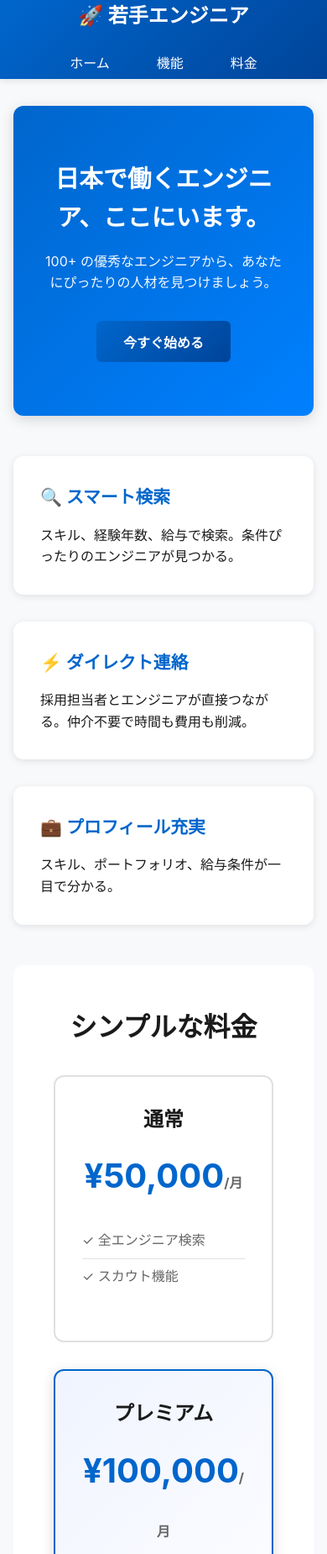
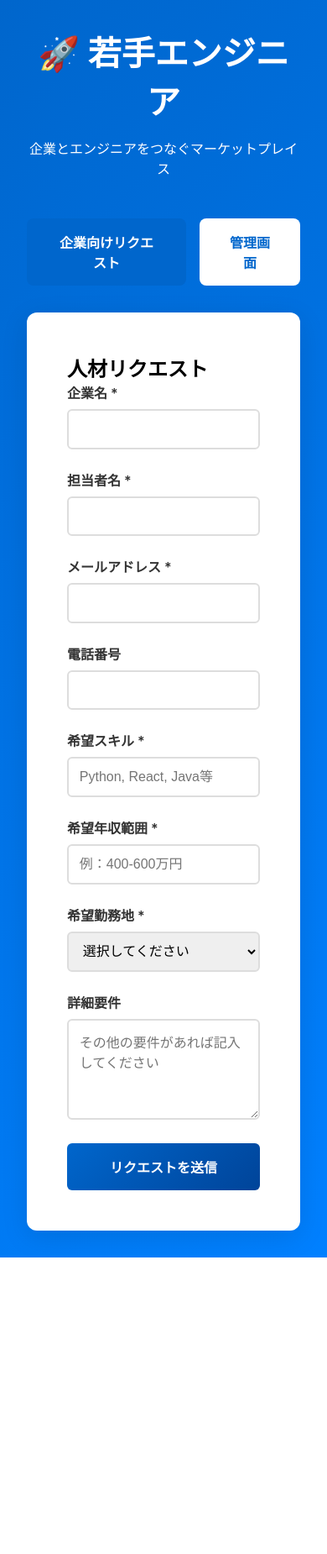
Before and after one commit to paldesherpa0-crypto/wakahachiengineers, a plain HTML site: page index.html in a window 390 px wide. Shown: the top 1850 px of the page at 84% size. After the commit the page ends 1497 px from the top, so only its background shows below. Drawn offline with Linux system fonts and the light colour scheme.

Commit message:
Update index.html

```diff
--- a/index.html
+++ b/index.html
@@ -3,438 +3,350 @@
 <head>
     <meta charset="UTF-8">
     <meta name="viewport" content="width=device-width, initial-scale=1.0">
-    <title>若手エンジニア - マーケットプレイス MVP</title>
+    <title>若手エンジニア - 企業向けプラットフォーム</title>
     <style>
         * {
             margin: 0;
             padding: 0;
             box-sizing: border-box;
         }
-
-        :root {
-            --primary-color: #0066cc;
-            --primary-dark: #004499;
-            --primary-light: #0080ff;
-            --secondary-color: #f0f4ff;
-            --text-dark: #1a1a1a;
-            --text-light: #666666;
-            --border-color: #e0e0e0;
-            --success-color: #00b359;
-            --shadow: 0 2px 8px rgba(0, 0, 0, 0.1);
-            --shadow-lg: 0 4px 16px rgba(0, 0, 0, 0.15);
+        body {
+            font-family: -apple-system, BlinkMacSystemFont, 'Segoe UI', 'Roboto', sans-serif;
+            background: linear-gradient(135deg, #0066cc 0%, #0080ff 100%);
+            min-height: 100vh;
+            padding: 2rem;
         }
-
-        body {
-            font-family: -apple-system, BlinkMacSystemFont, 'Segoe UI', 'Roboto', 'Oxygen', 'Ubuntu', sans-serif;
-            background-color: #f8f9fb;
-            color: var(--text-dark);
-            line-height: 1.6;
+        .container {
+            max-width: 1200px;
+            margin: 0 auto;
         }
-
-        .navbar {
-            background: linear-gradient(135deg, var(--primary-color) 0%, var(--primary-dark) 100%);
+        .header {
             color: white;
-            padding: 0 2rem;
+            text-align: center;
+            margin-bottom: 3rem;
+        }
+        .header h1 {
+            font-size: 2.5rem;
+            margin-bottom: 1rem;
+        }
+        .tabs {
             display: flex;
-            justify-content: space-between;
-            align-items: center;
-            box-shadow: var(--shadow);
-            position: sticky;
-            top: 0;
-            z-index: 100;
-            height: 70px;
+            gap: 1rem;
+            margin-bottom: 2rem;
         }
-
-        .nav-left {
-            display: flex;
-            align-items: center;
-        }
-
-        .logo {
-            font-size: 1.5rem;
-            font-weight: 700;
-            margin: 0;
-        }
-
-        .nav-right {
-            display: flex;
-            gap: 1.5rem;
-            align-items: center;
-        }
-
-        .btn-nav {
-            background: none;
+        .tab-btn {
+            padding: 1rem 2rem;
             border: none;
-            color: white;
+            border-radius: 8px;
             cursor: pointer;
             font-size: 1rem;
-            padding: 0.5rem 1rem;
-            transition: opacity 0.3s ease;
+            font-weight: 600;
+            background: white;
+            color: #0066cc;
+            transition: all 0.3s;
         }
-
-        .btn-nav:hover {
-            opacity: 0.8;
+        .tab-btn.active {
+            background: #0066cc;
+            color: white;
         }
-
-        .app {
-            display: flex;
-            flex-direction: column;
-            min-height: 100vh;
+        .tab-content {
+            display: none;
+            background: white;
+            padding: 3rem;
+            border-radius: 12px;
+            box-shadow: 0 8px 32px rgba(0,0,0,0.1);
         }
-
-        .main-content {
-            flex: 1;
-            max-width: 1400px;
-            margin: 0 auto;
+        .tab-content.active {
+            display: block;
+        }
+        .form-group {
+            margin-bottom: 1.5rem;
+        }
+        label {
+            display: block;
+            margin-bottom: 0.5rem;
+            color: #333;
+            font-weight: 600;
+        }
+        input, textarea, select {
             width: 100%;
-            padding: 2rem 1rem;
+            padding: 0.8rem;
+            border: 2px solid #ddd;
+            border-radius: 6px;
+            font-size: 1rem;
+            transition: border-color 0.3s;
         }
-
-        .page {
-            animation: fadeIn 0.3s ease-in;
+        input:focus, textarea:focus, select:focus {
+            outline: none;
+            border-color: #0066cc;
         }
-
-        .page.hidden {
+        textarea {
+            resize: vertical;
+            min-height: 120px;
+        }
+        .btn {
+            padding: 1rem 2rem;
+            border: none;
+            border-radius: 6px;
+            font-size: 1rem;
+            font-weight: 600;
+            cursor: pointer;
+            transition: all 0.3s;
+        }
+        .btn-primary {
+            background: linear-gradient(135deg, #0066cc 0%, #004499 100%);
+            color: white;
+            width: 100%;
+        }
+        .btn-primary:hover {
+            transform: translateY(-2px);
+            box-shadow: 0 8px 24px rgba(0,102,204,0.3);
+        }
+        .success-message {
+            background: #d4edda;
+            color: #155724;
+            padding: 1rem;
+            border-radius: 6px;
+            margin-top: 1rem;
             display: none;
         }
-
-        @keyframes fadeIn {
-            from { opacity: 0; }
-            to { opacity: 1; }
+        .success-message.show {
+            display: block;
         }
-
-        .hero {
-            background: linear-gradient(135deg, var(--primary-color) 0%, var(--primary-light) 100%);
-            color: white;
-            padding: 4rem 2rem;
-            border-radius: 12px;
-            text-align: center;
-            margin-bottom: 3rem;
-            box-shadow: var(--shadow-lg);
-        }
-
-        .hero h2 {
-            font-size: 2.5rem;
-            margin-bottom: 1rem;
-            font-weight: 700;
-        }
-
-        .hero p {
-            font-size: 1.2rem;
-            margin-bottom: 2rem;
-            opacity: 0.95;
-        }
-
-        .hero-buttons {
-            display: flex;
-            gap: 1rem;
-            justify-content: center;
-            flex-wrap: wrap;
-        }
-
-        .features {
-            display: grid;
-            grid-template-columns: repeat(auto-fit, minmax(300px, 1fr));
-            gap: 2rem;
-            margin-bottom: 3rem;
-        }
-
-        .feature-card {
+        .dashboard {
             background: white;
             padding: 2rem;
             border-radius: 12px;
-            box-shadow: var(--shadow);
-            transition: transform 0.3s ease, box-shadow 0.3s ease;
         }
-
-        .feature-card:hover {
-            transform: translateY(-4px);
-            box-shadow: var(--shadow-lg);
+        .request-card {
+            background: #f8f9fa;
+            padding: 1.5rem;
+            border-radius: 8px;
+            margin-bottom: 1rem;
+            border-left: 4px solid #0066cc;
         }
-
-        .feature-card h3 {
-            color: var(--primary-color);
+        .request-card h3 {
+            color: #0066cc;
+            margin-bottom: 0.5rem;
+        }
+        .request-card p {
+            color: #666;
+            margin: 0.5rem 0;
+        }
+        .engineer-card {
+            background: #f8f9fa;
+            padding: 1rem;
+            border-radius: 8px;
             margin-bottom: 1rem;
-            font-size: 1.3rem;
+            border-left: 4px solid #00b359;
         }
-
-        .pricing-preview {
-            background: white;
-            padding: 3rem;
-            border-radius: 12px;
-            text-align: center;
+        .engineer-card h4 {
+            color: #333;
+            margin-bottom: 0.5rem;
+        }
+        .engineer-card p {
+            color: #666;
+            font-size: 0.9rem;
+            margin: 0.3rem 0;
+        }
+        .btn-small {
+            padding: 0.5rem 1rem;
+            font-size: 0.9rem;
+            background: #0066cc;
+            color: white;
+            border: none;
+            border-radius: 4px;
+            cursor: pointer;
+            margin-top: 0.5rem;
+        }
+        .btn-small:hover {
+            background: #004499;
+        }
+        .stats {
+            display: grid;
+            grid-template-columns: repeat(3, 1fr);
+            gap: 1rem;
             margin-bottom: 2rem;
         }
-
-        .pricing-preview h2 {
-            margin-bottom: 2rem;
+        .stat-box {
+            background: linear-gradient(135deg, #0066cc 0%, #0080ff 100%);
+            color: white;
+            padding: 1.5rem;
+            border-radius: 8px;
+            text-align: center;
+        }
+        .stat-box h3 {
             font-size: 2rem;
+            margin-bottom: 0.5rem;
         }
-
-        .pricing-cards {
-            display: grid;
-            grid-template-columns: repeat(auto-fit, minmax(280px, 1fr));
-            gap: 2rem;
-            margin-top: 2rem;
-        }
-
-        .price-card {
-            background: white;
-            border: 2px solid var(--border-color);
-            padding: 2rem;
-            border-radius: 12px;
-            text-align: center;
-            transition: transform 0.3s ease, border-color 0.3s ease;
-        }
-
-        .price-card:hover {
-            transform: translateY(-4px);
-            border-color: var(--primary-color);
-            box-shadow: var(--shadow-lg);
-        }
-
-        .price-card.premium {
-            background: linear-gradient(135deg, var(--secondary-color) 0%, white 100%);
-            border-color: var(--primary-color);
-            box-shadow: var(--shadow-lg);
-        }
-
-        .price-card h4 {
-            font-size: 1.5rem;
-            margin-bottom: 1rem;
-            color: var(--text-dark);
-        }
-
-        .price {
-            font-size: 2.5rem;
-            font-weight: 700;
-            color: var(--primary-color);
-            margin-bottom: 1.5rem;
-        }
-
-        .price span {
-            font-size: 1rem;
-            color: var(--text-light);
-        }
-
-        .price-card ul {
-            list-style: none;
-            text-align: left;
-            margin-bottom: 1.5rem;
-        }
-
-        .price-card li {
-            padding: 0.5rem 0;
-            color: var(--text-light);
-            border-bottom: 1px solid var(--border-color);
-        }
-
-        .price-card li:last-child {
-            border-bottom: none;
-        }
-
-        .btn-primary, .btn-secondary {
-            padding: 0.8rem 2rem;
-            border: none;
-            border-radius: 6px;
-            cursor: pointer;
-            font-size: 1rem;
-            font-weight: 600;
-            transition: all 0.3s ease;
-            text-decoration: none;
-            display: inline-block;
-        }
-
-        .btn-primary {
-            background: linear-gradient(135deg, var(--primary-color) 0%, var(--primary-dark) 100%);
-            color: white;
-        }
-
-        .btn-primary:hover {
-            transform: translateY(-2px);
-            box-shadow: var(--shadow-lg);
-        }
-
-        .btn-secondary {
-            background: white;
-            color: var(--primary-color);
-            border: 2px solid var(--primary-color);
-        }
-
-        .btn-secondary:hover {
-            background: var(--secondary-color);
-        }
-
-        .footer {
-            background: var(--text-dark);
-            color: white;
-            padding: 2rem;
-            text-align: center;
-            margin-top: auto;
-            border-top: 1px solid var(--border-color);
-        }
-
-        .footer p {
-            margin: 0.5rem 0;
-            font-size: 0.9rem;
+        .stat-box p {
             opacity: 0.9;
-        }
-
-        @media (max-width: 768px) {
-            .navbar {
-                padding: 0 1rem;
-                flex-direction: column;
-                height: auto;
-                gap: 1rem;
-            }
-
-            .hero h2 {
-                font-size: 1.8rem;
-            }
-
-            .hero p {
-                font-size: 1rem;
-            }
-
-            .pricing-cards,
-            .features {
-                grid-template-columns: 1fr;
-            }
         }
     </style>
 </head>
 <body>
-    <div class="app">
-        <nav class="navbar">
-            <div class="nav-left">
-                <h1 class="logo">🚀 若手エンジニア</h1>
-            </div>
-            <div class="nav-right">
-                <button class="btn-nav" onclick="showPage('home')">ホーム</button>
-                <button class="btn-nav" onclick="showPage('features')">機能</button>
-                <button class="btn-nav" onclick="showPage('pricing')">料金</button>
-            </div>
-        </nav>
+    <div class="container">
+        <div class="header">
+            <h1>🚀 若手エンジニア</h1>
+            <p>企業とエンジニアをつなぐマーケットプレイス</p>
+        </div>
 
-        <main class="main-content">
-            <!-- ホームページ -->
-            <div id="home" class="page">
-                <div class="hero">
-                    <h2>日本で働くエンジニア、ここにいます。</h2>
-                    <p>100+ の優秀なエンジニアから、あなたにぴったりの人材を見つけましょう。</p>
-                    <div class="hero-buttons">
-                        <button class="btn-primary" onclick="showPage('pricing')">今すぐ始める</button>
-                    </div>
+        <div class="tabs">
+            <button class="tab-btn active" onclick="switchTab('company-form')">企業向けリクエスト</button>
+            <button class="tab-btn" onclick="switchTab('dashboard')">管理画面</button>
+        </div>
+
+        <!-- 企業向けリクエストフォーム -->
+        <div id="company-form" class="tab-content active">
+            <h2>人材リクエスト</h2>
+            <form id="requestForm" onsubmit="submitRequest(event)">
+                <div class="form-group">
+                    <label>企業名 *</label>
+                    <input type="text" name="companyName" required>
                 </div>
+                <div class="form-group">
+                    <label>担当者名 *</label>
+                    <input type="text" name="contactName" required>
+                </div>
+                <div class="form-group">
+                    <label>メールアドレス *</label>
+                    <input type="email" name="email" required>
+                </div>
+                <div class="form-group">
+                    <label>電話番号</label>
+                    <input type="tel" name="phone">
+                </div>
+                <div class="form-group">
+                    <label>希望スキル *</label>
+                    <input type="text" name="skills" placeholder="Python, React, Java等" required>
+                </div>
+                <div class="form-group">
+                    <label>希望年収範囲 *</label>
+                    <input type="text" name="salary" placeholder="例：400-600万円" required>
+                </div>
+                <div class="form-group">
+                    <label>希望勤務地 *</label>
+                    <select name="location" required>
+                        <option value="">選択してください</option>
+                        <option value="東京">東京</option>
+                        <option value="神奈川">神奈川</option>
+                        <option value="千葉">千葉</option>
+                        <option value="埼玉">埼玉</option>
+                        <option value="大阪">大阪</option>
+                        <option value="福岡">福岡</option>
+                        <option value="その他">その他</option>
+                    </select>
+                </div>
+                <div class="form-group">
+                    <label>詳細要件</label>
+                    <textarea name="requirements" placeholder="その他の要件があれば記入してください"></textarea>
+                </div>
+                <button type="submit" class="btn btn-primary">リクエストを送信</button>
+                <div class="success-message" id="successMessage">
+                    ✅ リクエストが送信されました。担当者より1営業日以内にご連絡します。
+                </div>
+            </form>
+        </div>
 
-                <div class="features">
-                    <div class="feature-card">
-                        <h3>🔍 スマート検索</h3>
-                        <p>スキル、経験年数、給与で検索。条件ぴったりのエンジニアが見つかる。</p>
-                    </div>
-                    <div class="feature-card">
-                        <h3>⚡ ダイレクト連絡</h3>
-                        <p>採用担当者とエンジニアが直接つながる。仲介不要で時間も費用も削減。</p>
-                    </div>
-                    <div class="feature-card">
-                        <h3>💼 プロフィール充実</h3>
-                        <p>スキル、ポートフォリオ、給与条件が一目で分かる。</p>
-                    </div>
+        <!-- Palden 管理画面 -->
+        <div id="dashboard" class="tab-content">
+            <h2>Palden 管理画面</h2>
+
+            <div class="stats">
+                <div class="stat-box">
+                    <h3 id="requestCount">0</h3>
+                    <p>受付したリクエスト</p>
                 </div>
-
-                <div class="pricing-preview">
-                    <h2>シンプルな料金</h2>
-                    <div class="pricing-cards">
-                        <div class="price-card">
-                            <h4>通常</h4>
-                            <p class="price">¥50,000<span>/月</span></p>
-                            <ul>
-                                <li>✓ 全エンジニア検索</li>
-                                <li>✓ スカウト機能</li>
-                            </ul>
-                        </div>
-                        <div class="price-card premium">
-                            <h4>プレミアム</h4>
-                            <p class="price">¥100,000<span>/月</span></p>
-                            <ul>
-                                <li>✓ 全エンジニア検索</li>
-                                <li>✓ AI マッチング</li>
-                                <li>✓ 優先サポート</li>
-                            </ul>
-                        </div>
-                    </div>
+                <div class="stat-box">
+                    <h3 id="engineerCount">456</h3>
+                    <p>登録エンジニア</p>
+                </div>
+                <div class="stat-box">
+                    <h3 id="matchCount">0</h3>
+                    <p>マッチング完了</p>
                 </div>
             </div>
 
-            <!-- 機能ページ -->
-            <div id="features" class="page hidden">
-                <div style="background: white; padding: 2rem; border-radius: 12px;">
-                    <h2 style="color: var(--primary-color); margin-bottom: 2rem;">主要機能</h2>
-                    <div class="features">
-                        <div class="feature-card">
-                            <h3>エンジニア検索</h3>
-                            <p>スキル、経験年数、給与、勤務地で検索。条件に合ったエンジニアが簡単に見つかります。</p>
-                        </div>
-                        <div class="feature-card">
-                            <h3>スカウト機能</h3>
-                            <p>気になったエンジニアに直接メッセージを送信。迅速なコミュニケーションが実現します。</p>
-                        </div>
-                        <div class="feature-card">
-                            <h3>プロフィール管理</h3>
-                            <p>詳細なプロフィール情報で、あなたにぴったりの人材が見つかりやすくなります。</p>
-                        </div>
-                    </div>
-                </div>
-            </div>
-
-            <!-- 料金ページ -->
-            <div id="pricing" class="page hidden">
-                <div style="background: white; padding: 3rem; border-radius: 12px;">
-                    <h2 style="text-align: center; margin-bottom: 3rem;">料金プラン</h2>
-                    <div class="pricing-cards">
-                        <div class="price-card">
-                            <h4>通常メンバー</h4>
-                            <p class="price">¥50,000<span>/月</span></p>
-                            <ul>
-                                <li>✓ 全エンジニア検索</li>
-                                <li>✓ スカウト機能</li>
-                                <li>✓ メール・チャットサポート</li>
-                            </ul>
-                            <button class="btn-primary" style="width: 100%;">登録する</button>
-                        </div>
-                        <div class="price-card premium">
-                            <h4>プレミアムメンバー</h4>
-                            <p class="price">¥100,000<span>/月</span></p>
-                            <ul>
-                                <li>✓ 全エンジニア検索</li>
-                                <li>✓ AI マッチング機能</li>
-                                <li>✓ 優先サポート</li>
-                                <li>✓ 月次レポート</li>
-                            </ul>
-                            <button class="btn-primary" style="width: 100%;">登録する</button>
-                        </div>
-                    </div>
-                </div>
-            </div>
-        </main>
-
-        <footer class="footer">
-            <p>© 2026 若手エンジニア。All rights reserved.</p>
-            <p>Powered by Claude AI + Vercel</p>
-        </footer>
+            <h3>企業からのリクエスト一覧</h3>
+            <div id="requestsList"></div>
+        </div>
     </div>
 
     <script>
-        function showPage(pageId) {
-            // すべてのページを非表示
-            document.querySelectorAll('.page').forEach(page => {
-                page.classList.add('hidden');
+        const requests = [];
+
+        function switchTab(tabName) {
+            document.querySelectorAll('.tab-content').forEach(tab => {
+                tab.classList.remove('active');
             });
-            // 指定されたページを表示
-            document.getElementById(pageId).classList.remove('hidden');
-            // ページトップにスクロール
-            window.scrollTo(0, 0);
+            document.querySelectorAll('.tab-btn').forEach(btn => {
+                btn.classList.remove('active');
+            });
+            document.getElementById(tabName).classList.add('active');
+            event.target.classList.add('active');
+
+            if (tabName === 'dashboard') {
+                loadDashboard();
+            }
         }
+
+        function submitRequest(event) {
+            event.preventDefault();
+
+            const formData = {
+                companyName: document.querySelector('input[name="companyName"]').value,
+                contactName: document.querySelector('input[name="contactName"]').value,
+                email: document.querySelector('input[name="email"]').value,
+                phone: document.querySelector('input[name="phone"]').value,
+                skills: document.querySelector('input[name="skills"]').value,
+                salary: document.querySelector('input[name="salary"]').value,
+                location: document.querySelector('select[name="location"]').value,
+                requirements: document.querySelector('textarea[name="requirements"]').value,
+                timestamp: new Date().toISOString()
+            };
+
+            requests.push(formData);
+            localStorage.setItem('requests', JSON.stringify(requests));
+
+            document.getElementById('successMessage').classList.add('show');
+            document.getElementById('requestForm').reset();
+
+            setTimeout(() => {
+                document.getElementById('successMessage').classList.remove('show');
+            }, 3000);
+        }
+
+        function loadDashboard() {
+            const savedRequests = JSON.parse(localStorage.getItem('requests') || '[]');
+            document.getElementById('requestCount').textContent = savedRequests.length;
+
+            const requestsList = document.getElementById('requestsList');
+            requestsList.innerHTML = '';
+
+            if (savedRequests.length === 0) {
+                requestsList.innerHTML = '<p style="color: #999;">まだリクエストがありません</p>';
+            } else {
+                savedRequests.forEach((req, index) => {
+                    const card = document.createElement('div');
+                    card.className = 'request-card';
+                    card.innerHTML = `
+                        <h3>${req.companyName}</h3>
+                        <p><strong>担当者：</strong> ${req.contactName}</p>
+                        <p><strong>メール：</strong> ${req.email}</p>
+                        <p><strong>希望スキル：</strong> ${req.skills}</p>
+                        <p><strong>年収：</strong> ${req.salary}</p>
+                        <p><strong>勤務地：</strong> ${req.location}</p>
+                        <p><strong>日時：</strong> ${new Date(req.timestamp).toLocaleString('ja-JP')}</p>
+                    `;
+                    requestsList.appendChild(card);
+                });
+            }
+        }
+
+        window.addEventListener('load', () => {
+            const savedRequests = JSON.parse(localStorage.getItem('requests') || '[]');
+            requests.push(...savedRequests);
+        });
     </script>
 </body>
 </html>
```
